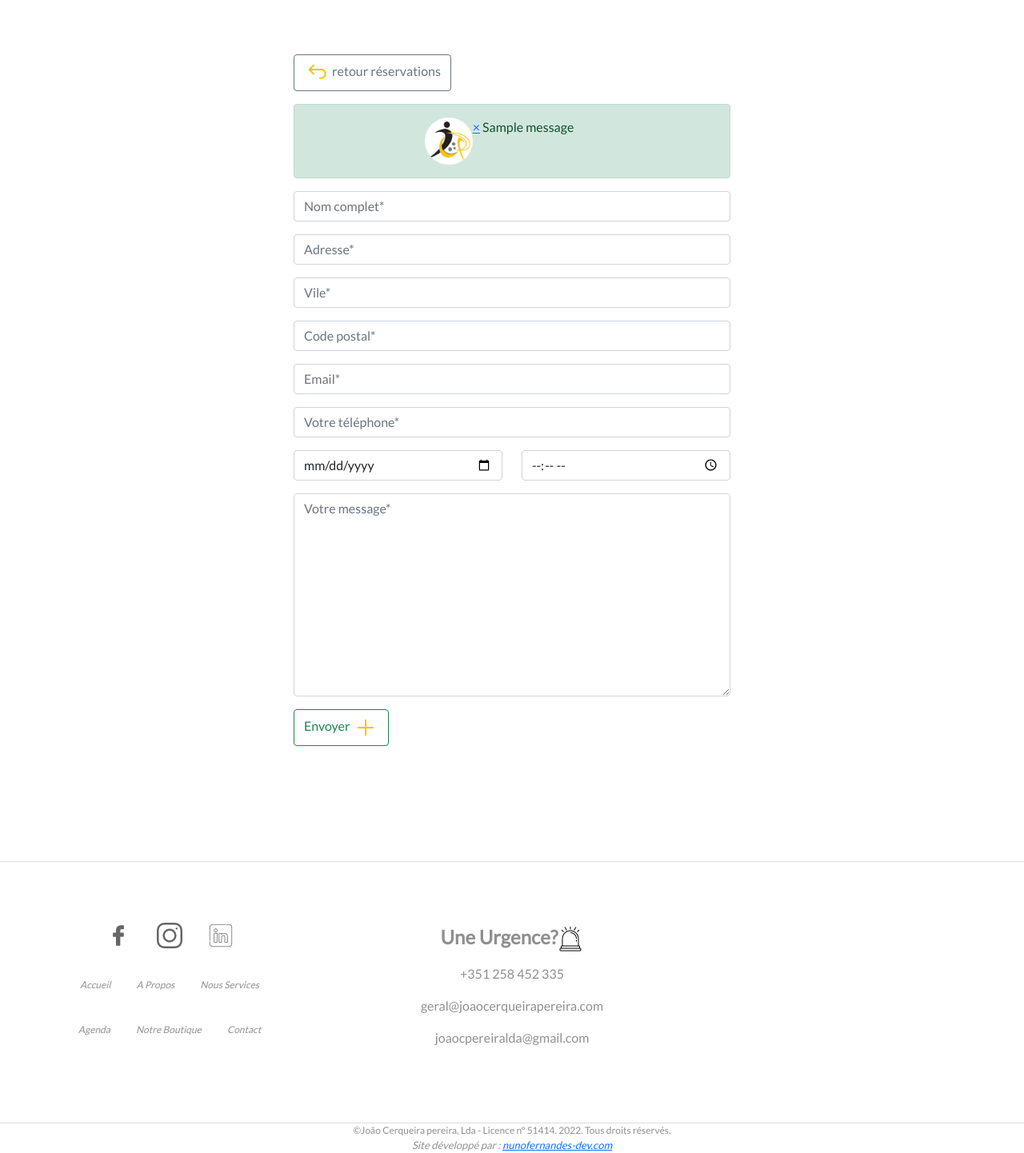
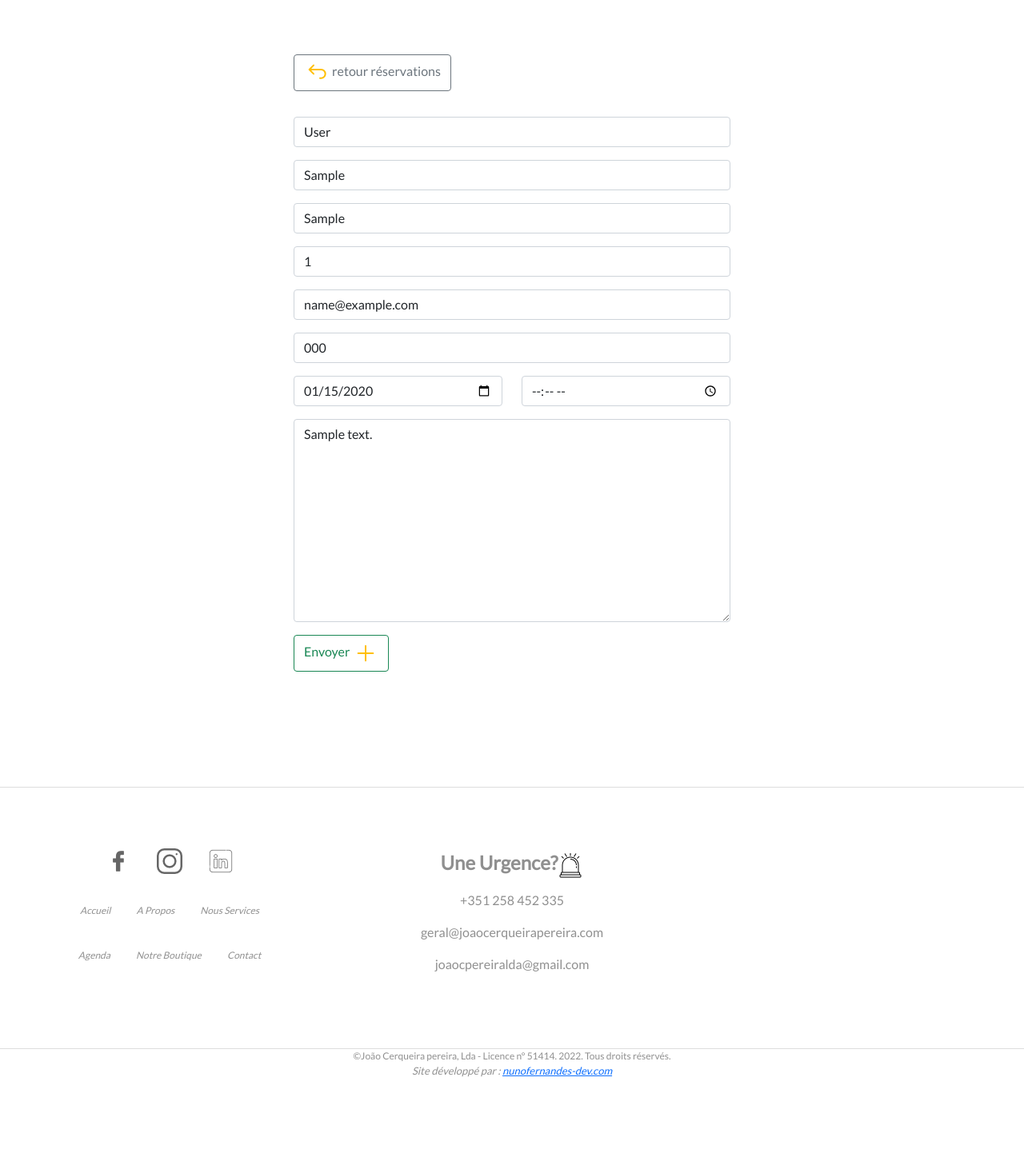
Before and after one commit to Nunofds/jcp_webapp, a Django app: page /agenda/MiseAjour/1 in a window 1280 px wide. Shown: the part 76-1518 px from the top of the page at 80% size. After the commit the page ends 1423 px from the top, so only its background shows below. Run offline with Django 4.2, Linux system fonts and the light colour scheme; tables that the repository leaves empty hold one stand-in row (values such as "Sample post"); one stand-in notice (Sample message) is shown; some libraries are stand-ins or nearby versions; grey boxes are pictures that could not be loaded.

Commit message:
end of CRUD for reservations, need just update the read, for read only my reservations by user_id

```diff
--- a/reservation/templates/reservation/new_reservation.html
+++ b/reservation/templates/reservation/new_reservation.html
@@ -20,34 +20,6 @@
                         retour réservations
                     </a>
                 </div>
-                {% for message in messages %}
-                    {% if message.tags == 'success' %}
-                    <div class="alert alert-success alert-dismissible d-flex justify-content-center" role="alert">
-                        <div>
-                            <img src="{% static 'images/logo.png' %}" alt="logo entreprise"
-                            style="width:60px;border-radius: 50%;">
-                        </div>
-                        <div>
-                            <a href="{% url 'reservation:user_new_reservation' %}" class="close" data-dismiss="alert"
-                            aria-label="close">&times;</a>
-                            {{ message|safe|escape }}
-                        </div>
-                    </div>
-                    {% elif message.tags == 'error' %}
-                    <div class="alert alert-success alert-dismissible d-flex justify-content-center" role="alert">
-                        <div>
-                            <img src="{% static 'images/logo.png' %}" alt="logo entreprise"
-                            style="width:60px;border-radius: 50%;">
-                        </div>
-                        <div>
-                            <a href="{% url 'reservation:user_new_reservation' %}" class="close" data-dismiss="alert"
-                            aria-label="close">&times;</a>
-                            {{ message|safe|escape }}
-                        </div>
-                    </div>
-                    {% endif %}
-                {% endfor %}
-
                 <form method="POST">
                     {% csrf_token %}
                     <!--FULL NAME-->
--- a/reservation/views.py
+++ b/reservation/views.py
@@ -37,7 +37,7 @@ def user_new_reservation(request, pk=None):
             )
             pc.save()
             messages.success(request, 'Votre réservation a bien été envoyé!')
-            return redirect('reservation:user_new_reservation')
+            return redirect('reservation:user_reservation')
     else:
         form = ReservationForm
 
@@ -47,27 +47,14 @@ def user_new_reservation(request, pk=None):
 
 def user_update_reservation(request, pk):
     reservation_id = Reservation.objects.get(id=pk)
+    form = ReservationForm(instance=reservation_id)
 
     if request.method == 'POST':
-        form = ReservationForm(request.POST)
+        form = ReservationForm(request.POST, instance=reservation_id)
         if form.is_valid():
-            cd = form.cleaned_data
-            pc = Reservation(
-                fullName=cd['fullName'],
-                adress=cd['adress'],
-                zip_code=cd['zip_code'],
-                city=cd['city'],
-                email=cd['email'],
-                phone=cd['phone'],
-                date=cd['date'],
-                hour=cd['hour'],
-                message=cd['message'],
-            )
-            pc.save()
-            messages.success(request, 'Votre réservation a bien été envoyé!')
-            return redirect('reservation:user_new_reservation')
-    else:
-        form = ReservationForm
+            form.save()
+            messages.success(request, 'Votre réservation a bien été modifé!')
+            return redirect('reservation:user_reservation')
 
     context = {'form': form}
     return render(request, 'reservation/new_reservation.html', context)
```
Also changed, not shown: reservation/templates/reservation/reservations.html (+31 -0 lines).
